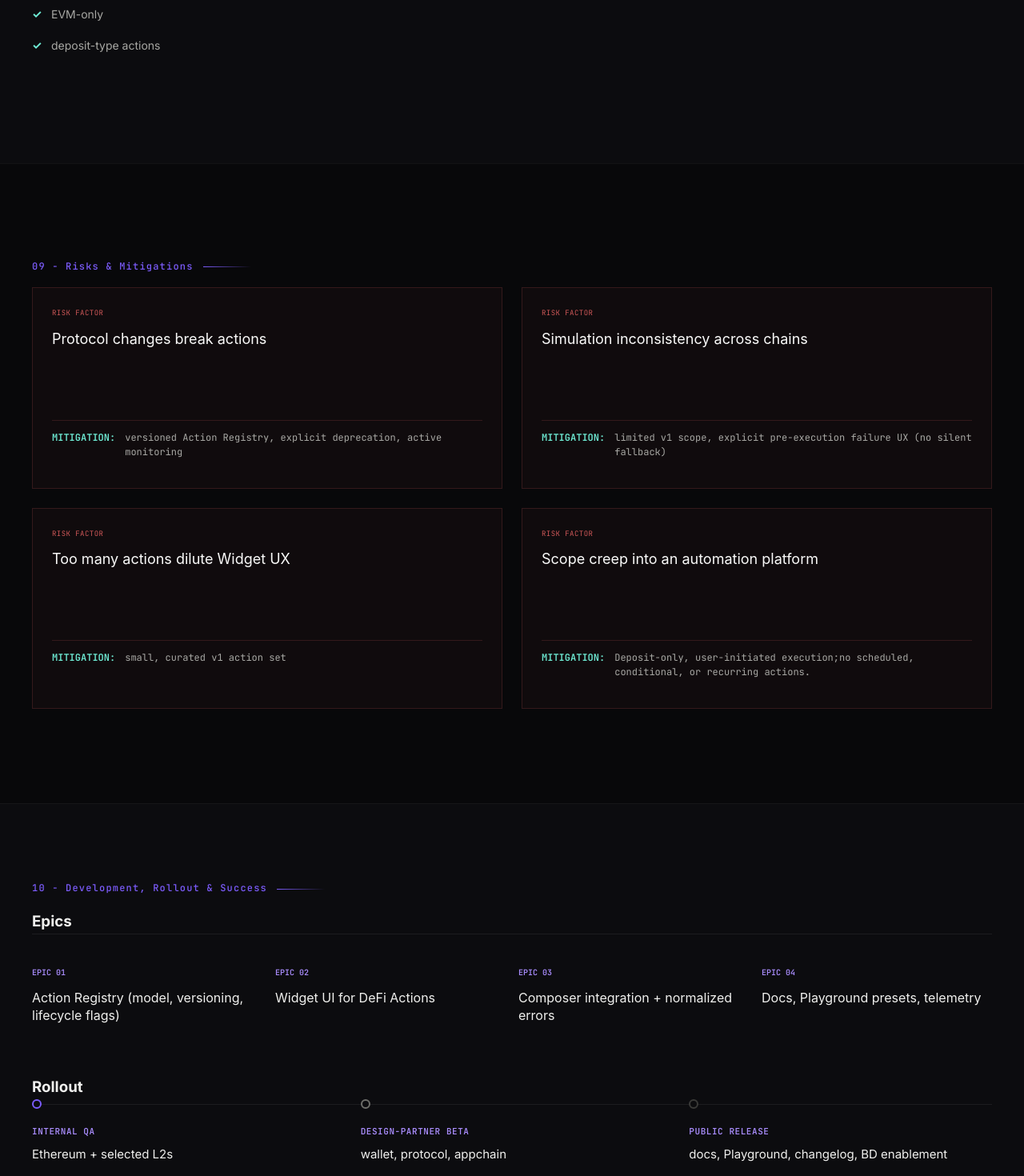
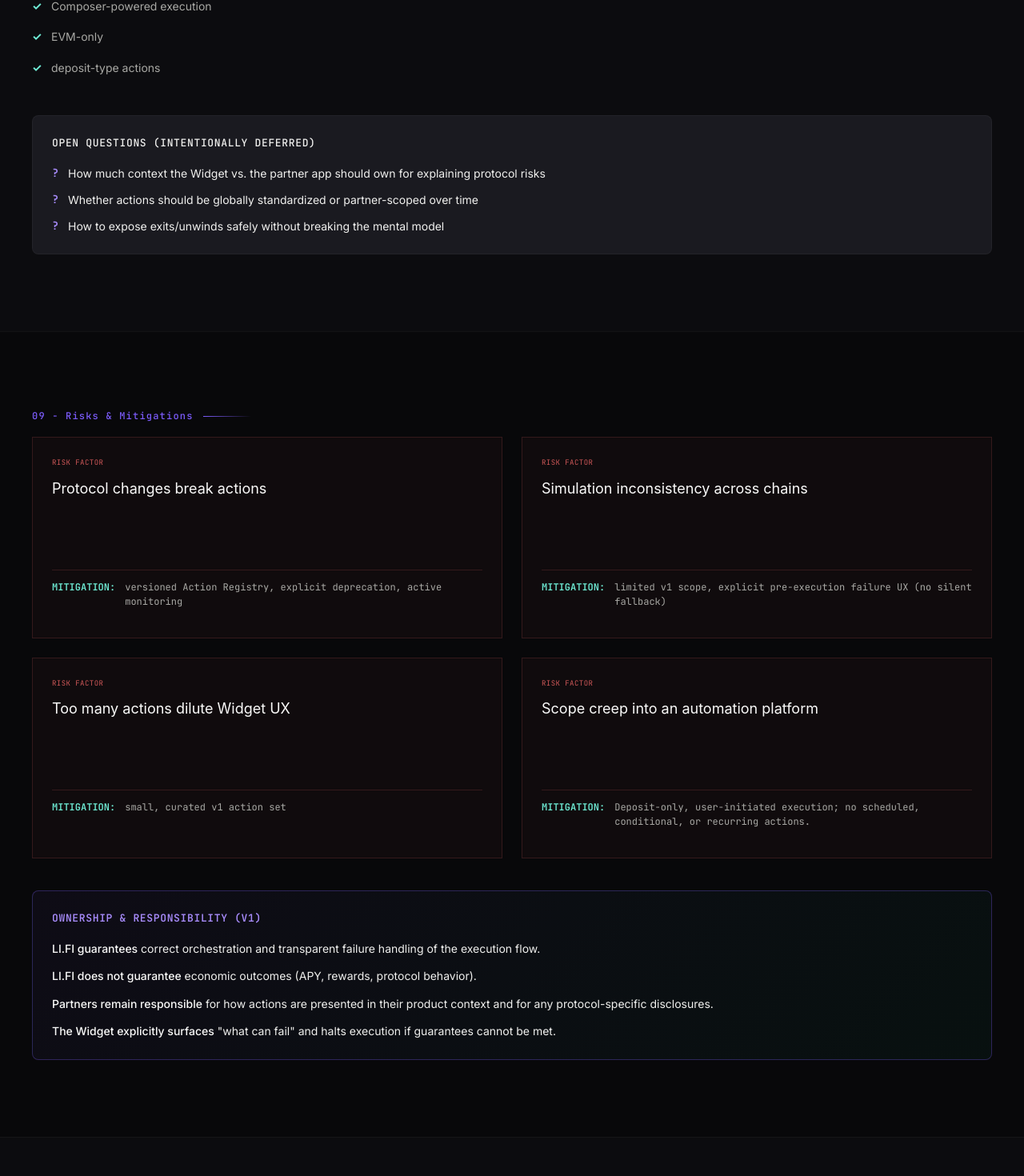
Before and after one commit to genesis1789/lifi-defi-actions-demo, a React (Vite) app: page / in a window 1280 px wide. Shown: the part 8232-9702 px from the top of the page at 80% size. Built offline with nearby package versions, Linux system fonts and the light colour scheme.

Commit message:
Add ownership model, business note, and open questions

```diff
--- a/src/pages/DeFiActionsDemo.css
+++ b/src/pages/DeFiActionsDemo.css
@@ -2044,6 +2044,15 @@ body {
   color: var(--text-100);
 }
 
+.impact-why .business-note {
+  font-family: var(--font-body);
+  font-size: 14px;
+  font-weight: 400;
+  color: var(--text-300);
+  margin-top: var(--sp-4);
+  line-height: 1.6;
+}
+
 /* Responsive adjustments */
 @media (max-width: 900px) {
   .proposal-how,
@@ -2164,6 +2173,51 @@ body {
   background: var(--bg-2);
   border-radius: var(--r-sm);
   color: var(--violet-light);
+}
+
+.open-questions {
+  margin-top: var(--sp-10);
+  padding: var(--sp-6);
+  background: var(--bg-2);
+  border: 1px solid var(--border-subtle);
+  border-radius: var(--r-md);
+}
+
+.open-questions h4 {
+  font-family: var(--font-mono);
+  font-size: 13px;
+  font-weight: 500;
+  color: var(--text-300);
+  text-transform: uppercase;
+  letter-spacing: 0.05em;
+  margin-bottom: var(--sp-4);
+}
+
+.questions-list {
+  list-style: none;
+  padding: 0;
+  margin: 0;
+  display: flex;
+  flex-direction: column;
+  gap: var(--sp-3);
+}
+
+.questions-list li {
+  font-family: var(--font-body);
+  font-size: 14px;
+  color: var(--text-200);
+  line-height: 1.5;
+  padding-left: var(--sp-5);
+  position: relative;
+}
+
+.questions-list li::before {
+  content: "?";
+  position: absolute;
+  left: 0;
+  color: var(--violet-light);
+  font-family: var(--font-mono);
+  font-weight: 600;
 }
 
 /* Section 09: Risks */
@@ -2246,6 +2300,45 @@ body {
   margin-right: var(--sp-1);
   flex-shrink: 0;
   padding-top: 0;
+}
+
+.ownership-section {
+  margin-top: var(--sp-10);
+  padding: var(--sp-6);
+  background: linear-gradient(135deg, rgba(139, 92, 246, 0.05) 0%, rgba(16, 185, 129, 0.05) 100%);
+  border: 1px solid var(--border-violet);
+  border-radius: var(--r-md);
+}
+
+.ownership-section h4 {
+  font-family: var(--font-mono);
+  font-size: 13px;
+  font-weight: 600;
+  color: var(--violet-light);
+  text-transform: uppercase;
+  letter-spacing: 0.05em;
+  margin-bottom: var(--sp-4);
+}
+
+.ownership-list {
+  list-style: none;
+  padding: 0;
+  margin: 0;
+  display: flex;
+  flex-direction: column;
+  gap: var(--sp-3);
+}
+
+.ownership-list li {
+  font-family: var(--font-body);
+  font-size: 14px;
+  color: var(--text-200);
+  line-height: 1.6;
+}
+
+.ownership-list li strong {
+  color: var(--text-100);
+  font-weight: 500;
 }
 
 /* Section 10: GTM */
--- a/src/pages/DeFiActionsDemo.tsx
+++ b/src/pages/DeFiActionsDemo.tsx
@@ -852,6 +852,7 @@ export default function DeFiActionsDemo() {
             <div className="impact-why">
               <span className="why-label">Why this matters</span>
               <p>Composer's execution power becomes repeatable adoption leverage for the Widget.</p>
+              <p className="business-note">In the near term, DeFi Actions Mode primarily drives Widget expansion and retention; monetization can follow existing routing fee structures or be revisited once action adoption and usage patterns are validated.</p>
             </div>
           </div>
         </section>
@@ -889,6 +890,15 @@ export default function DeFiActionsDemo() {
                 </ul>
               </div>
             </div>
+
+            <div className="open-questions">
+              <h4>Open Questions (intentionally deferred)</h4>
+              <ul className="questions-list">
+                <li>How much context the Widget vs. the partner app should own for explaining protocol risks</li>
+                <li>Whether actions should be globally standardized or partner-scoped over time</li>
+                <li>How to expose exits/unwinds safely without breaking the mental model</li>
+              </ul>
+            </div>
           </div>
         </section>
 
@@ -912,8 +922,18 @@ export default function DeFiActionsDemo() {
               </div>
               <div className="risk-row">
                 <span className="risk-name">Scope creep into an automation platform</span>
-                <span className="risk-mitigation">Deposit-only, user-initiated execution;no scheduled, conditional, or recurring actions.</span>
+                <span className="risk-mitigation">Deposit-only, user-initiated execution; no scheduled, conditional, or recurring actions.</span>
               </div>
+            </div>
+
+            <div className="ownership-section">
+              <h4>Ownership & Responsibility (v1)</h4>
+              <ul className="ownership-list">
+                <li><strong>LI.FI guarantees</strong> correct orchestration and transparent failure handling of the execution flow.</li>
+                <li><strong>LI.FI does not guarantee</strong> economic outcomes (APY, rewards, protocol behavior).</li>
+                <li><strong>Partners remain responsible</strong> for how actions are presented in their product context and for any protocol-specific disclosures.</li>
+                <li><strong>The Widget explicitly surfaces</strong> "what can fail" and halts execution if guarantees cannot be met.</li>
+              </ul>
             </div>
           </div>
         </section>
```
